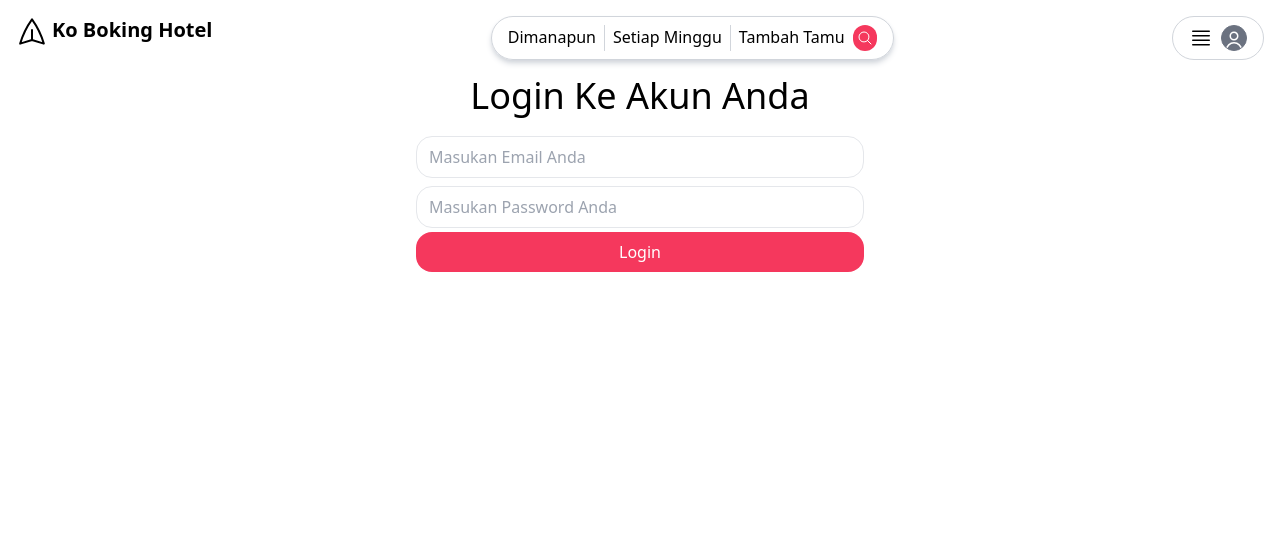
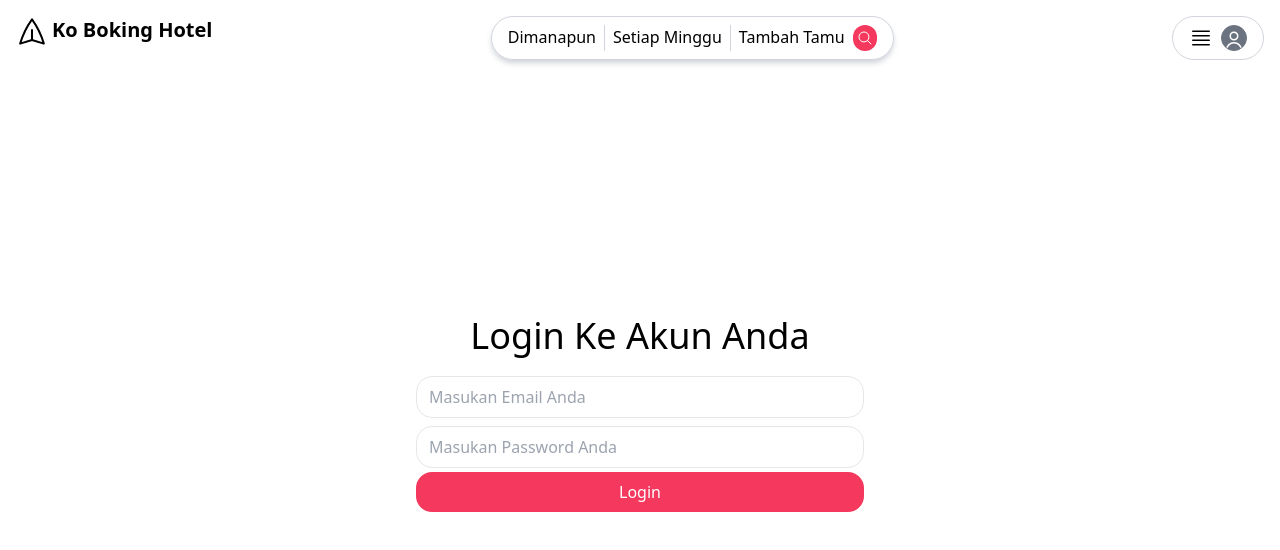
Before and after one commit to manuhutu344/Booking-Hotel, a React (Vite) app: page /login in a window 1280 px wide. Shown: the top 550 px of the page. Built offline with nearby package versions, Linux system fonts and the light colour scheme.

Commit message:
Mengatur form login

```diff
--- a/src/Components/Layout.jsx
+++ b/src/Components/Layout.jsx
@@ -4,7 +4,7 @@ import Nav from './Nav'
 
 function Layout() {
   return (
-    <div className='p-4'>
+    <div className='p-4 flex flex-col min-h-screen'>
     <Nav />
     <Outlet />
     </div>
--- a/src/Pages/Login.jsx
+++ b/src/Pages/Login.jsx
@@ -2,7 +2,8 @@ import React from 'react'
 
 function Login() {
   return (
-    <div className='mt-4'>
+    <div className='mt-4 grow flex items-center justify-around'>
+    <div className='-mt-8'>
     <h1 className='text-4xl text-center mb-4'>Login Ke Akun Anda</h1>
     <form className='max-w-md mx-auto'>
     <input type='email' placeholder='Masukan Email Anda'  />
@@ -10,6 +11,7 @@ function Login() {
     <button className='primary'>Login</button>
     </form>
     </div>
+    </div>
   )
 }
 
```
